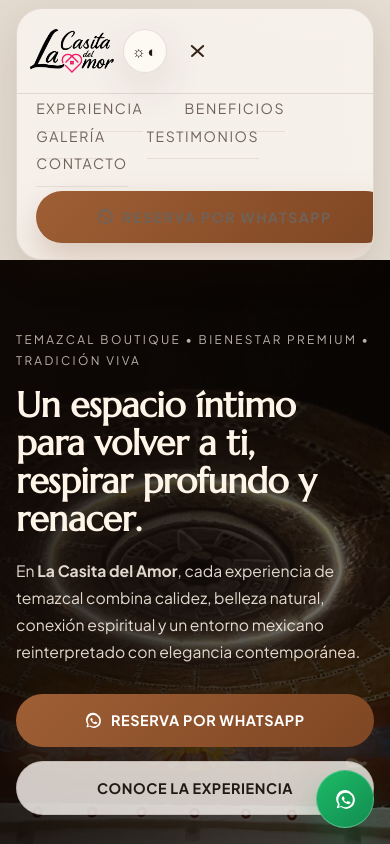
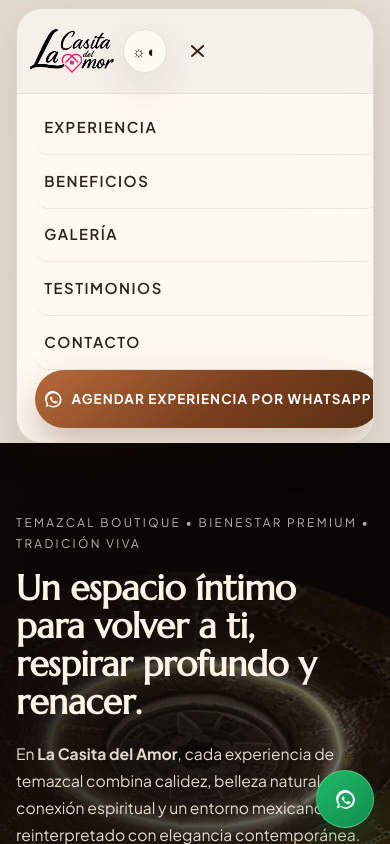
Before and after one commit to julioski85/webcasitadelamor, a plain HTML site: page index.html in a window 390 px wide. Both pictures are taken after a click on the button 197 px from the left and 51 px from the top of the page. Shown: the top 844 px of the page. Drawn offline with Linux system fonts and the light colour scheme.

Commit message:
Refina diseño del menú móvil y CTA de WhatsApp

```diff
--- a/index.html
+++ b/index.html
@@ -45,14 +45,14 @@
         </div>
 
         <nav class="mobile-menu" id="mobileMenu" aria-label="Menú móvil" aria-hidden="true">
-          <a href="#experiencia">Experiencia</a>
-          <a href="#beneficios">Beneficios</a>
-          <a href="#galeria">Galería</a>
-          <a href="#testimonios">Testimonios</a>
-          <a href="#contacto">Contacto</a>
-          <a class="button button--primary" href="https://wa.me/525520466302?text=Hola,%20me%20gustar%C3%ADa%20recibir%20informaci%C3%B3n%20sobre%20la%20experiencia%20de%20temazcal%20en%20La%20Casita%20del%20Amor." target="_blank" rel="noopener noreferrer">
+          <a class="mobile-menu__link" href="#experiencia">Experiencia</a>
+          <a class="mobile-menu__link" href="#beneficios">Beneficios</a>
+          <a class="mobile-menu__link" href="#galeria">Galería</a>
+          <a class="mobile-menu__link" href="#testimonios">Testimonios</a>
+          <a class="mobile-menu__link" href="#contacto">Contacto</a>
+          <a class="button button--primary mobile-menu__cta" href="https://wa.me/525520466302?text=Hola,%20me%20gustar%C3%ADa%20recibir%20informaci%C3%B3n%20sobre%20la%20experiencia%20de%20temazcal%20en%20La%20Casita%20del%20Amor." target="_blank" rel="noopener noreferrer">
             <svg class="whatsapp-icon" viewBox="0 0 24 24" aria-hidden="true"><path d="M19.1 4.9A9.95 9.95 0 0 0 3.4 17.2L2 22l4.9-1.3a9.95 9.95 0 0 0 15.8-8.2c0-2.7-1-5.2-2.8-7Zm-7.1 15.9a8.3 8.3 0 0 1-4.2-1.2l-.3-.2-2.9.8.8-2.8-.2-.3a8.3 8.3 0 1 1 6.8 3.7Zm4.5-6.2c-.2-.1-1.5-.8-1.7-.9-.2-.1-.4-.1-.5.1-.2.2-.6.8-.7.9-.1.1-.3.2-.5.1-1.5-.7-2.5-1.8-2.8-2.3-.1-.2 0-.3.1-.4l.4-.5.2-.4c.1-.1 0-.3 0-.4l-.8-1.9c-.2-.4-.5-.3-.6-.3h-.5c-.2 0-.4.1-.6.3-.2.2-.8.7-.8 1.8 0 1 .8 2.1.9 2.2.1.2 1.7 2.7 4.2 3.8.6.3 1.1.4 1.5.5.6.2 1.1.2 1.5.1.5-.1 1.5-.6 1.7-1.2.2-.6.2-1 .1-1.1-.1-.1-.2-.2-.5-.3Z"/></svg>
-            Reserva por WhatsApp
+            Agendar experiencia por WhatsApp
           </a>
         </nav>
       </div>
--- a/styles.css
+++ b/styles.css
@@ -249,9 +249,14 @@ html[data-theme="dark"] .footer-logo {
 }
 
 .mobile-menu.is-open {
-  max-height: 420px;
+  max-height: 560px;
   opacity: 1;
   pointer-events: auto;
+}
+
+.mobile-menu__link {
+  display: block;
+  width: 100%;
 }
 
 .button {
@@ -882,28 +887,58 @@ html[data-theme="dark"] .footer-logo {
   .mobile-menu {
     display: block;
     border-top: 1px solid transparent;
+    background: color-mix(in srgb, var(--surface-solid) 90%, transparent);
+    padding: 0.45rem 0.35rem 0.9rem;
   }
 
   .mobile-menu.is-open {
     border-top-color: var(--line);
   }
 
-  .mobile-menu a,
-  .mobile-menu .button {
-    margin: 0 1.2rem;
+  .mobile-menu__link,
+  .mobile-menu .mobile-menu__cta {
+    margin: 0 0.8rem;
   }
 
-  .mobile-menu a {
-    padding: 0.85rem 0;
-    font-size: 0.88rem;
+  .mobile-menu__link {
+    display: flex;
+    align-items: center;
+    min-height: 52px;
+    padding: 0.85rem 0.55rem;
+    font-size: 0.93rem;
+    font-weight: 600;
     text-transform: uppercase;
-    letter-spacing: 0.11em;
-    color: var(--muted);
+    letter-spacing: 0.1em;
+    color: color-mix(in srgb, var(--text) 86%, var(--muted));
     border-bottom: 1px solid color-mix(in srgb, var(--line) 75%, transparent);
+    transition: color 220ms ease, background 220ms ease, padding-left 220ms ease;
+    white-space: nowrap;
+    border-radius: 14px;
   }
 
-  .mobile-menu .button {
-    margin-block: 0.9rem 1rem;
+  .mobile-menu__link:hover,
+  .mobile-menu__link:focus-visible {
+    color: var(--primary-deep);
+    background: color-mix(in srgb, var(--surface-strong) 72%, transparent);
+    padding-left: 0.95rem;
+  }
+
+  .mobile-menu__cta {
+    width: calc(100% - 1.6rem);
+    margin-top: 1rem;
+    min-height: 58px;
+    padding-inline: 1.15rem;
+    font-size: 0.84rem;
+    letter-spacing: 0.08em;
+    line-height: 1.2;
+    white-space: nowrap;
+    box-shadow: 0 20px 38px rgba(90, 47, 20, 0.3);
+    background: linear-gradient(140deg, #b66a3a 0%, #7a3f1e 55%, #5a2f14 100%);
+  }
+
+  .mobile-menu__cta .whatsapp-icon {
+    width: 1.16rem;
+    height: 1.16rem;
   }
 
   .menu-toggle:hover,
```
